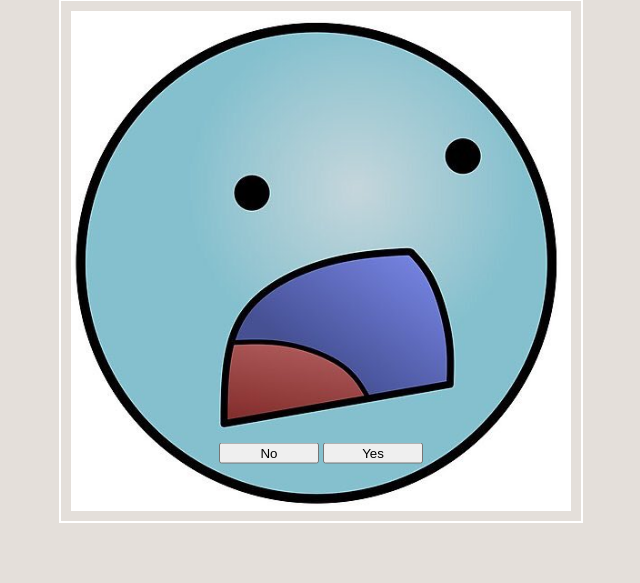
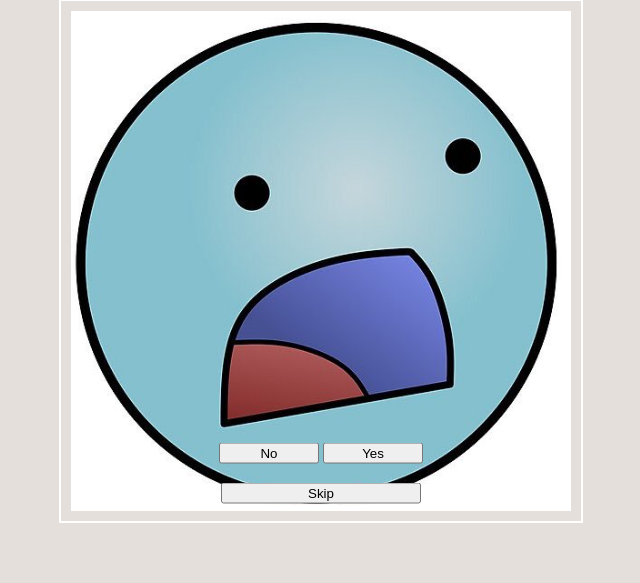
Before and after one commit to StafaH/jamm-bandit, a Python web app: template templates/webUI.html in a window 1280 px wide. Shown: the part 27-610 px from the top of the page, without its empty margins (319-959 px from the left). Run offline with Jinja, Linux system fonts and the light colour scheme; the template is opened without the code that fills it, so the values that code supplies are empty.

Commit message:
updated buttons

```diff
--- a/templates/webUI.html
+++ b/templates/webUI.html
@@ -1,8 +1,27 @@
 <html>
 <head>
+    <title>JAMM Bandit</title>
 <meta name="viewport" content="width=device-width, height=device-height, initial-scale=1.0, maximum-scale=1.0, minimum-scale=1.0">
-<script type="text/javascript">
+</head>
 
+<script>
+
+function noChange() {
+    var imgElement = document.getElementById('candidate');
+	imgElement.src = "../images/2.png";
+}
+
+function yesChange() {
+    var imgElement = document.getElementById('candidate');
+	imgElement.src = "../images/3.png";
+}
+
+function skip() {
+    var imgElement = document.getElementById('candidate');
+	imgElement.src = "../images/4.png";
+}
+
+/*
 // user_choice is an arbitrary string label or int.
 function result(user_choice) {
   console.log(user_choice);
@@ -14,8 +33,6 @@ if!image) {
   // Load a new image but report result.
   document.location = "/?log="+image.src+":"+user_choice;
 }
-
-
 
 // Simple click
 // document.addEventListener('click', function(){result(0);}, false);
@@ -48,6 +65,7 @@ function handleEnd(xUp) {
   if ( xDiff < -2 ) result(-1);
   xDown = null;
 };
+*/
 
 </script>
 <style>
@@ -65,7 +83,7 @@ body {
   margin-right: auto;
 }
 
-.buttons {
+.yesno {
   margin: 0;
   position: absolute;
   top: 60%;
@@ -74,14 +92,26 @@ body {
   transform: translate(-50%, -50%);
 }
 
+.skip {
+  margin: 0;
+  position: absolute;
+  top: 65%;
+  left: 50%;
+  -ms-transform: translate(-50%, -50%);
+  transform: translate(-50%, -50%);
+}
+
 </style>
-</head>
+
 <body dragable="true">
     <center>Is this face <b><i>warm</i></b>?  </center>
     <img src="../images/1.png" id="candidate" style="width:500px", height="500px">
-    <div class="buttons">
-       	<button onclick="document.getElementById('candidate').src='../images/1.png'", style="width:100px">No</button>
-        <button onclick="document.getElementById('candidate').src='../images/2.png'" style="width:100px">Yes</button>
+    <div class="yesno">
+		<button onclick="noChange();", style="width:100px","height:80px">No</button>
+		<button onclick="yesChange();", style="width:100px","height:80px">Yes</button>
     </div>
+	<div class="skip">
+		<button onclick="skip();", style="width:200px">Skip</button>
+	</div>
 </body>
 </html>
```
